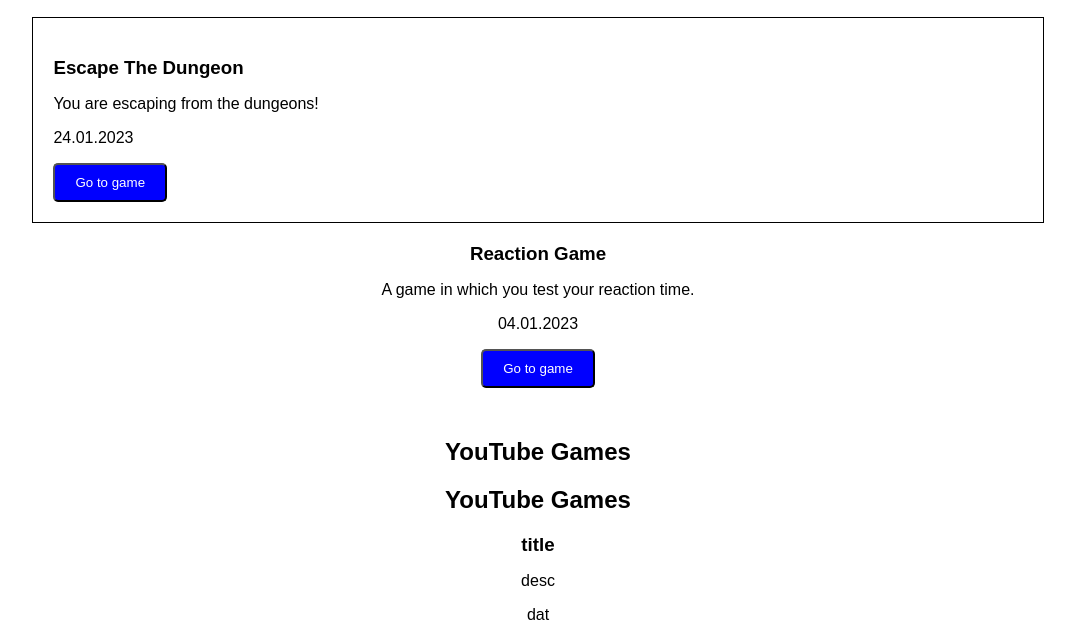
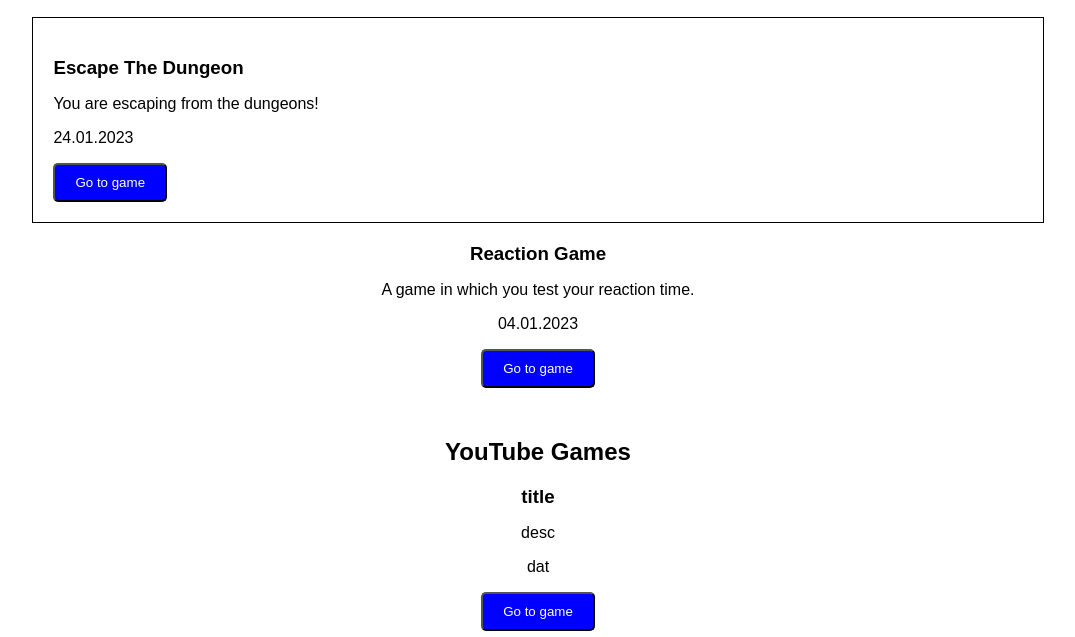
Before and after one commit to LuckyMan612/LuckyMan, a plain HTML site: page myGames/index.html in a window 1280 px wide. Shown: the part 97-734 px from the top of the page, without its empty margins (102-1177 px from the left). Drawn offline with Linux system fonts and the light colour scheme.

Commit message:
Update index.html

```diff
--- a/myGames/index.html
+++ b/myGames/index.html
@@ -24,8 +24,7 @@
       </div>
       <!-- Tutaj możesz dodać kolejne kategorie gier -->
         <h2>YouTube Games</h2>
-      <div class="game-category" id="ytGames">
-        <h2>YouTube Games</h2>
+        <div class="game-category" id="gameJam">
           <div class="game3">
             <h3 class="game-title">title</h3>
             <p class="game-description">desc</p>
@@ -33,6 +32,9 @@
             <button class="game-button" onclick="window.location.href=''">Go to game</button>
           </div>
         </div>
+    </div>
+      </div>
+        <h2>YouTube Games</h2>
           <div class="game-category" id="justGames">
           <h2>Just Games</h2>
           <div class="game4">
```
Lines whose indentation alone changed are shown as unchanged.
